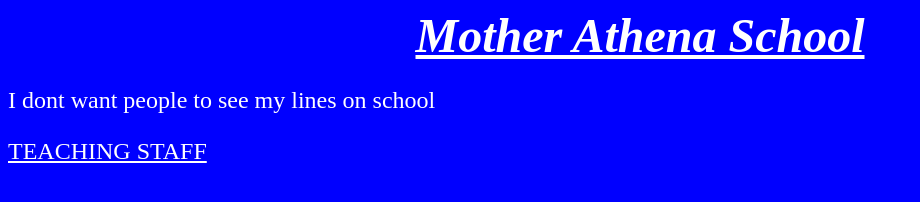
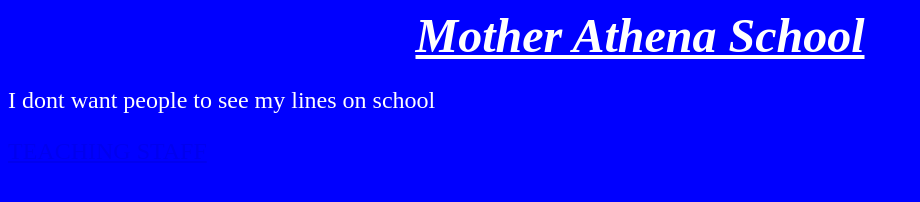
Before and after one commit to ArpitkumarPal/Arpit-VII-B-MAS, a plain HTML site: page index.html in a window 1280 px wide. Shown: the whole page, without its empty margins (0-920 px from the left). Drawn offline with Linux system fonts and the light colour scheme.

Commit message:
Update index.html

```diff
--- a/index.html
+++ b/index.html
@@ -21,7 +21,7 @@
 	I dont want people to see my lines on school
 
 </p>
-<a href="Teaching.html"  style="color:white;">TEACHING STAFF</a>
+<a href="Teaching.html"  >TEACHING STAFF</a>
 </font>
 </body>
 </html>
```
